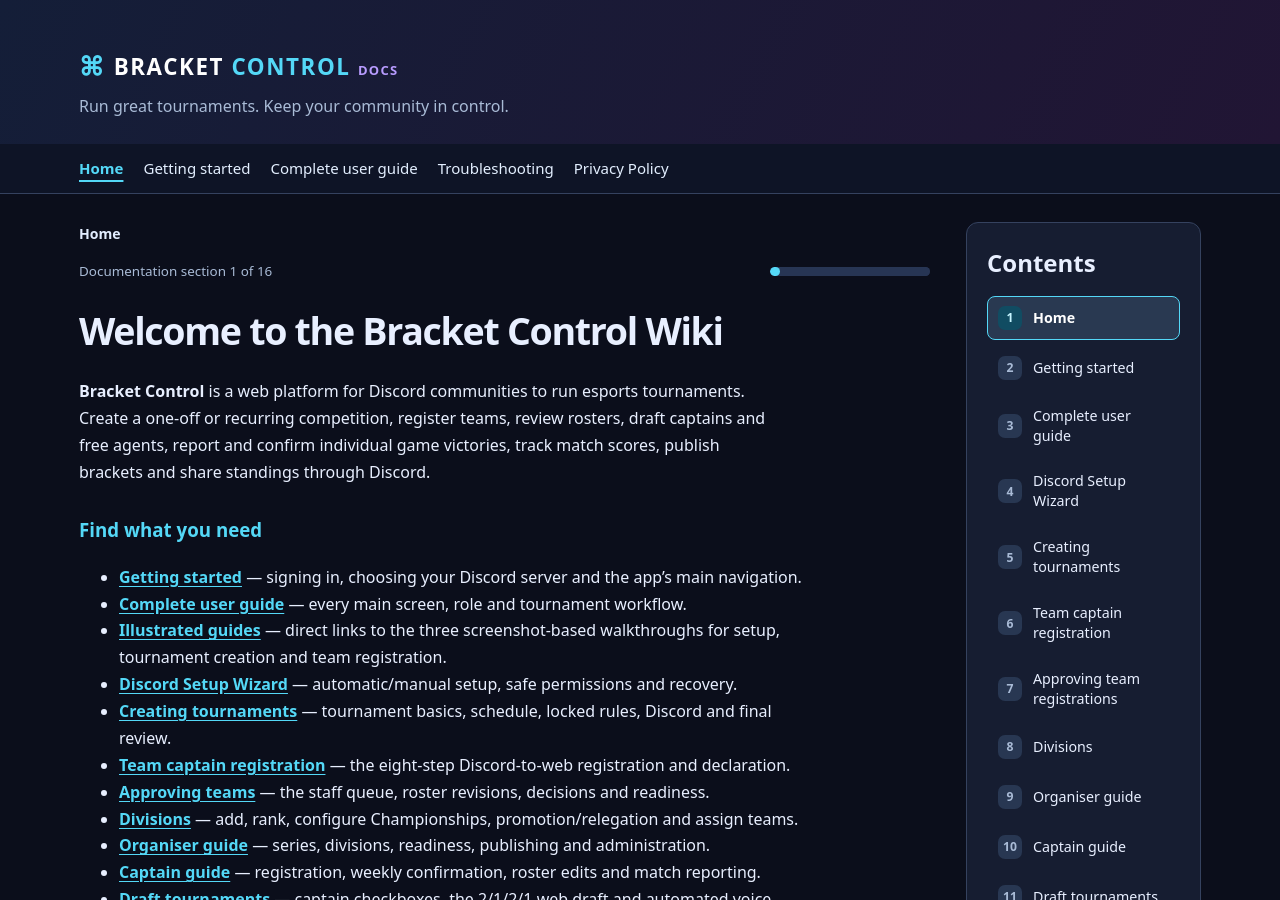
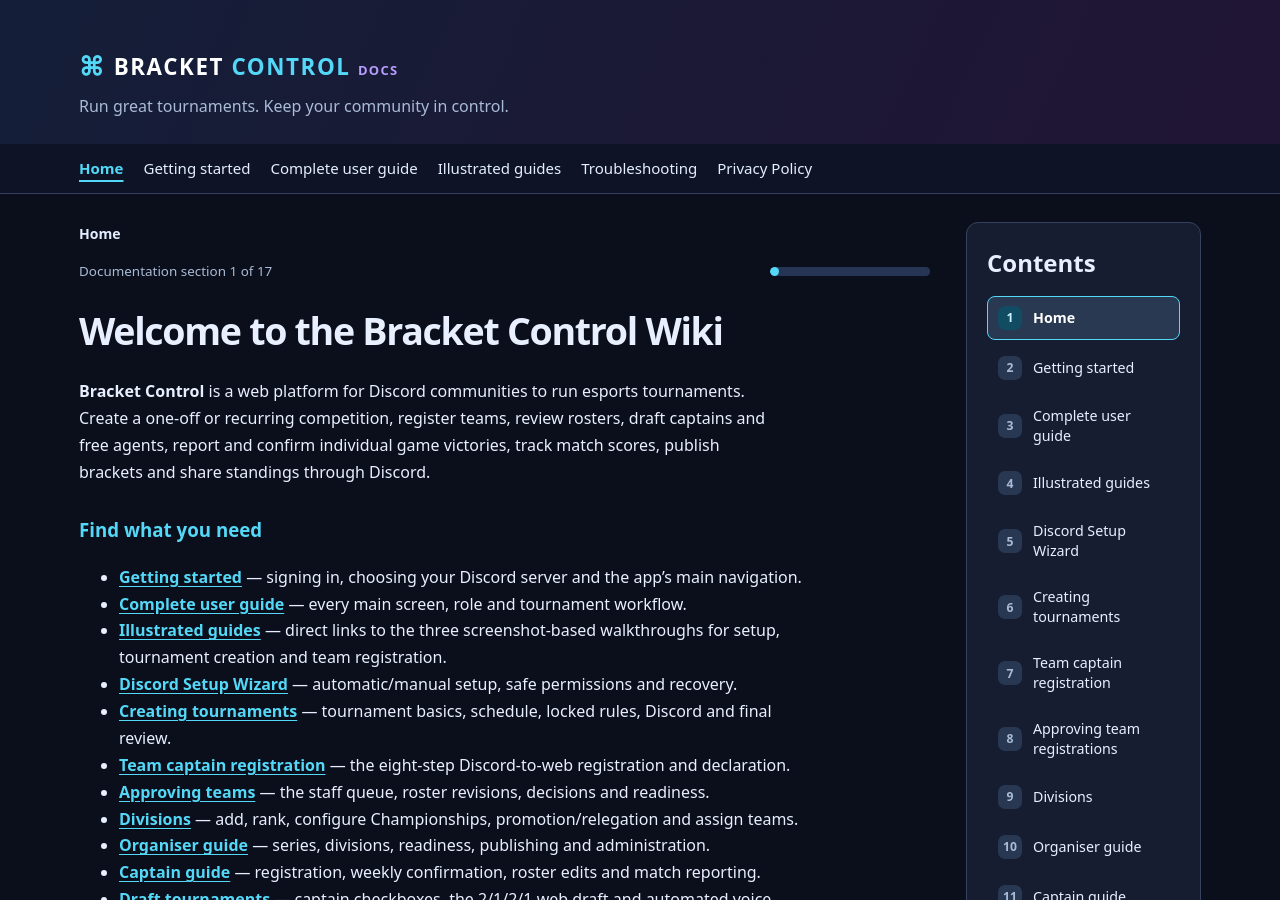
Before and after one commit to dev-dyly/bracket-control-wiki, a Jekyll site: the page built from index.md, in a window 1280 px wide and 900 px high. Built offline with Jekyll 4.4.1, drawn with Linux system fonts in a browser that asks for light colours; some of the changed text lies outside the part shown.

Commit message:
docs: remove implementation references and link visual workflows

```diff
--- a/_data/navigation.yml
+++ b/_data/navigation.yml
@@ -7,6 +7,9 @@
   top_nav: true
 - title: Complete user guide
   url: /guides/user-guide/
+  top_nav: true
+- title: Illustrated guides
+  url: /guides/visual-guides/
   top_nav: true
 - title: Discord Setup Wizard
   url: /guides/server-setup/
```
